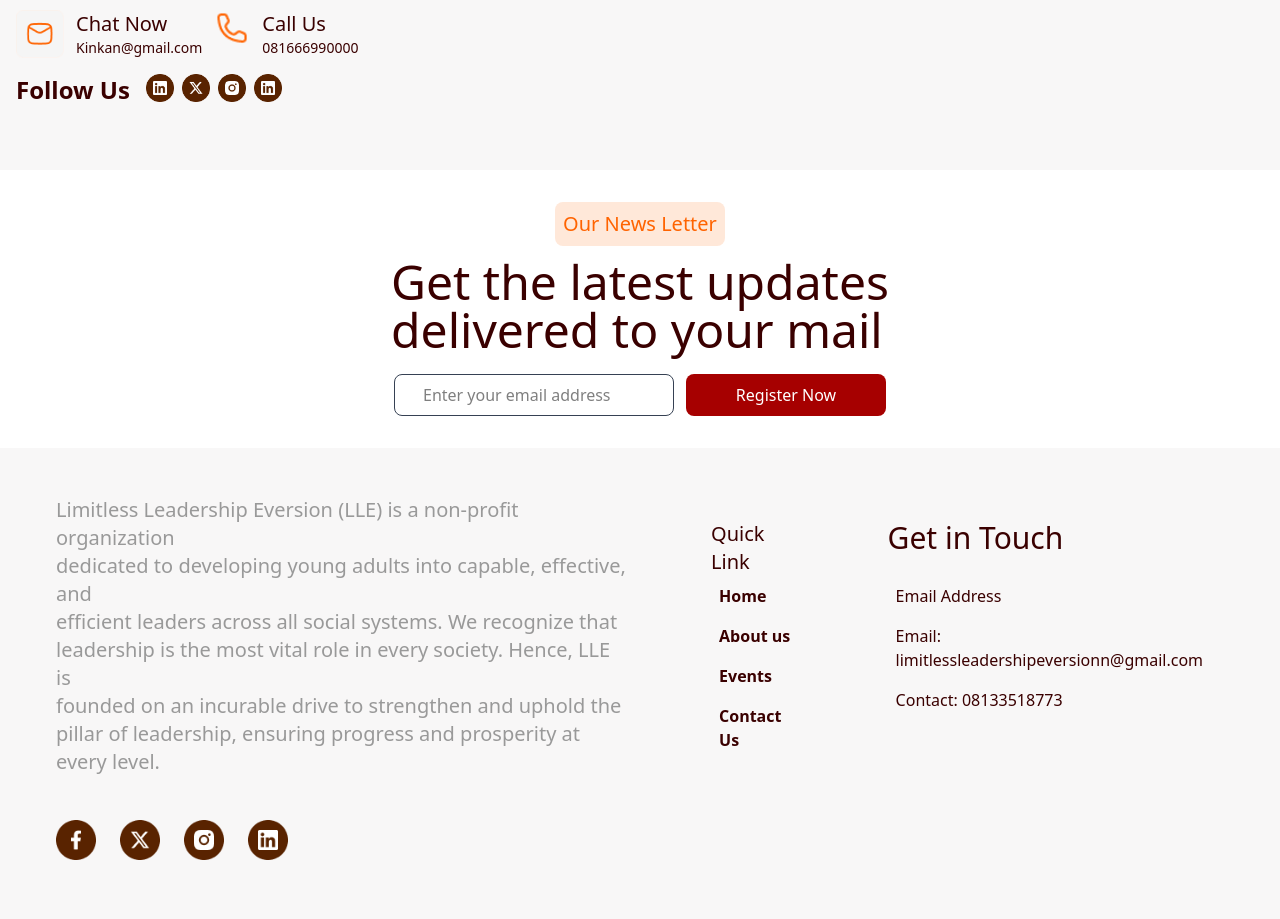
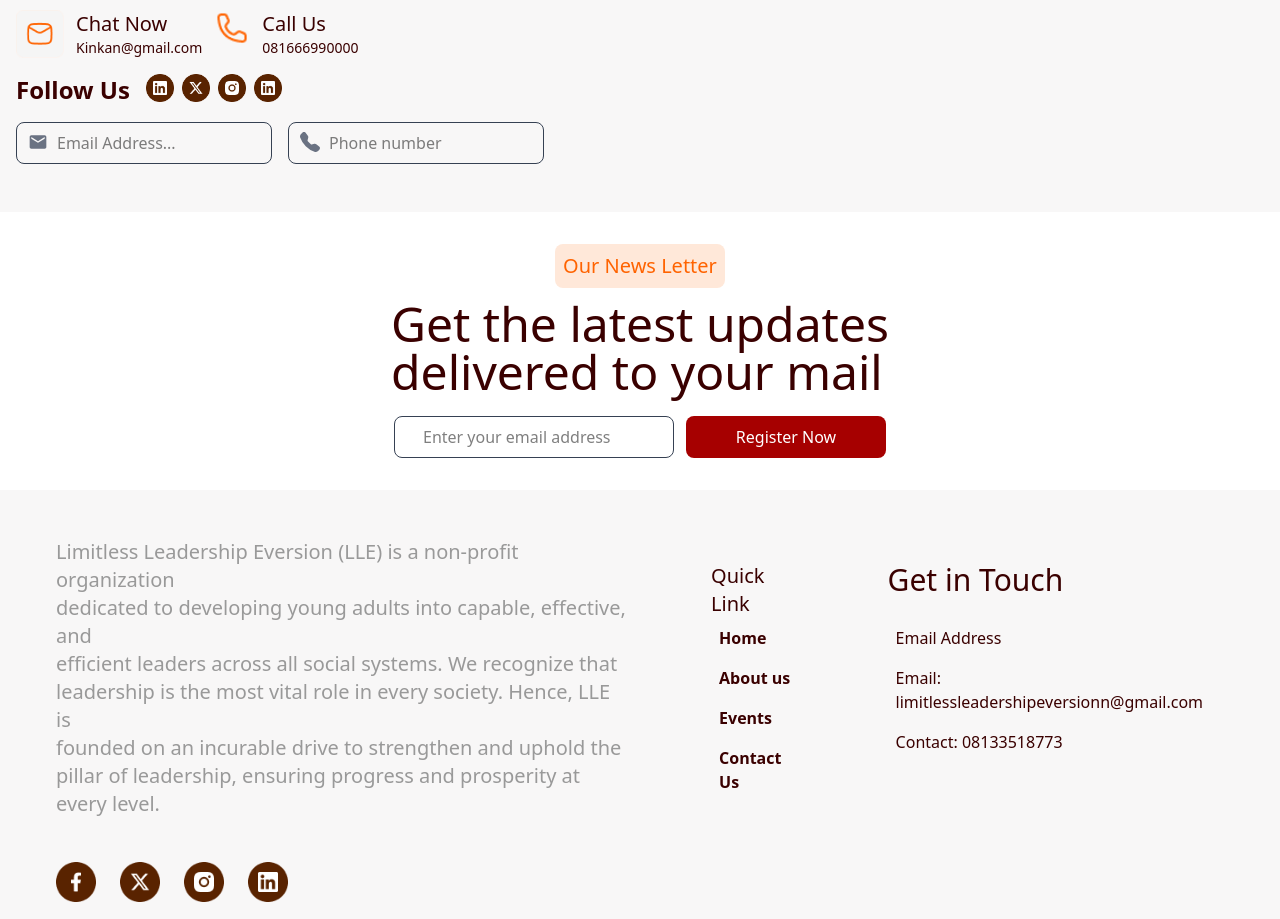
Before and after one commit to Developerfiyin/LLE-website, a React (Vite) app: page / in a window 1280 px wide. Shown: the part 4980-5899 px from the top of the page. Built offline with nearby package versions, Linux system fonts and the light colour scheme.

Commit message:
Updated div for flex

```diff
--- a/src/Components/contact.jsx
+++ b/src/Components/contact.jsx
@@ -40,9 +40,8 @@ const contact = () => {
         <img src={Instagram} alt="The Instagram ICON" className='size-7' />
         <img src={button} alt="THE INSTAGRAM ICON" className='size-7' />
        </div>
+        </div>
 
-
-             </div>
 
           <div className=" flex gap-2.5">
             <div className="relative w-64">
@@ -66,11 +65,29 @@ const contact = () => {
           <option value="subject">Choose Subject</option>
          </select>
       </div>
+      </div>
 
 
+       </div>
+                       <div className='gap-4 flex'>
+         <div className="relative w-64">
+        <MdEmail className="absolute left-3 top-2.5 text-gray-500" size={20} />
+                 <input
+               type="email"   required
+               placeholder="Email Address..."
+              className="pl-10 pr-3 py-2 w-full border border-gray-700 rounded-lg focus:ring-2 focus:ring-[#ff6300] focus:outline-none"/>
+           </div>
+
+        <div className="relative w-64">
+
+      <BsTelephoneFill  className="absolute left-3 top-2.5 text-gray-500" size={20} />
+      <input
+        type="phone no"
+        placeholder="Phone number"
+        className="pl-10 pr-3 py-2 w-full border border-gray-700 rounded-lg focus:ring-2 focus:ring-[#ff6300] focus:outline-none"/>
+    </div>
       </div>
 
-       </div>
 
       </div>
 
```
